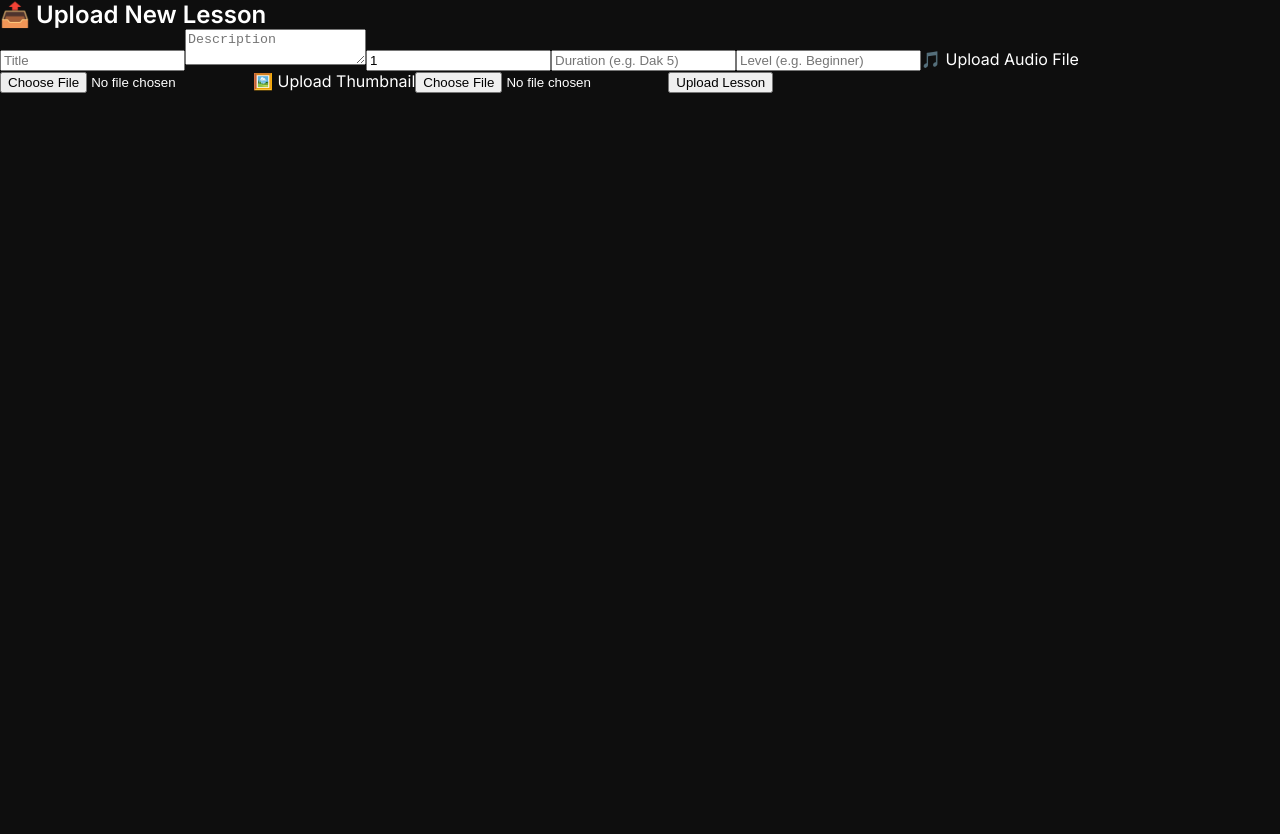
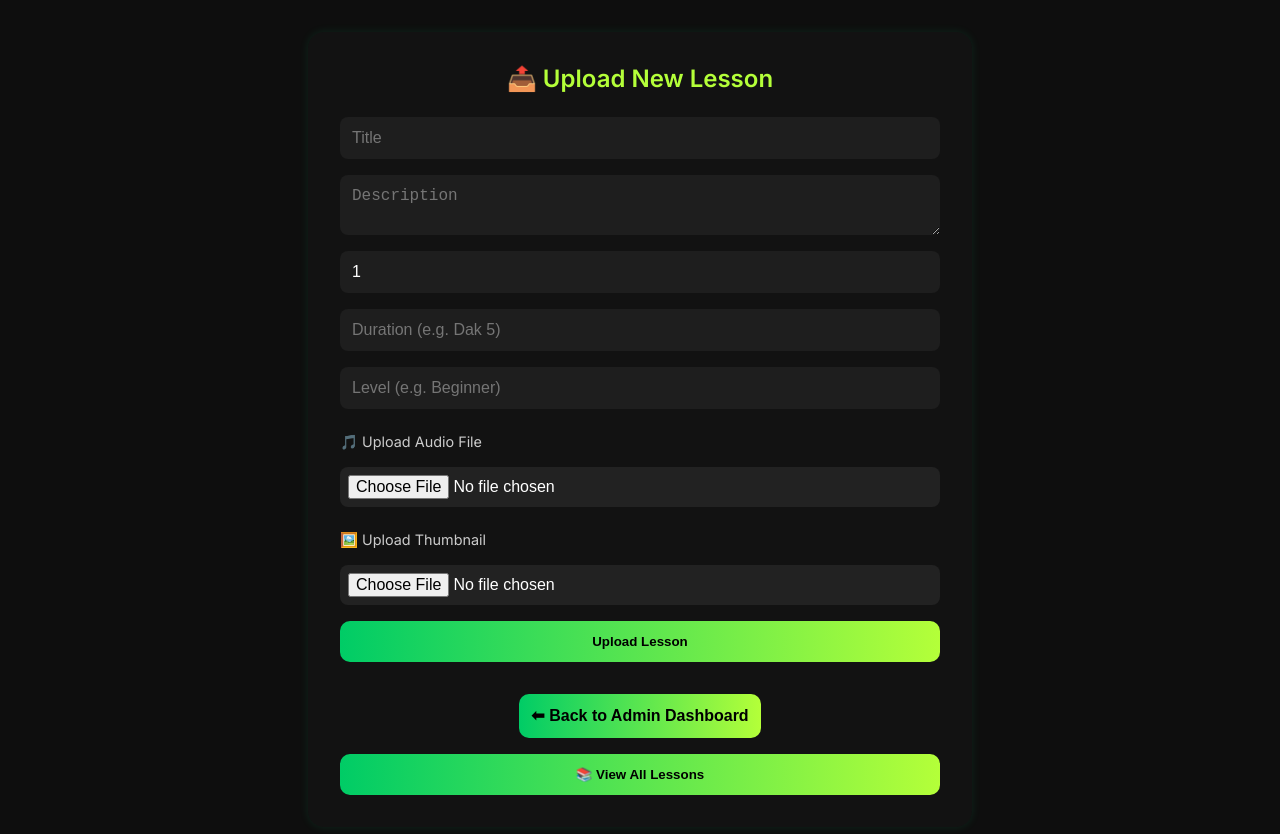
Before and after one commit to kayaniherbsgit/kilo-app, a React (Vite) app in the folder client/: page /admin/upload in a window 1280 px wide. Shown: the top 834 px of the page. Before the commit the page ends 800 px from the top, so only its background shows below. Built offline with nearby package versions, Linux system fonts and the light colour scheme; no server answers.

Commit message:
New Commits

```diff
--- a/client/src/components/admin/BackToDashboard.jsx
+++ b/client/src/components/admin/BackToDashboard.jsx
@@ -1,23 +1,15 @@
 // src/components/admin/BackToDashboard.jsx
 import React from 'react';
 import { Link } from 'react-router-dom';
-import { FaArrowLeft } from 'react-icons/fa';
-import { motion } from 'framer-motion';
-import '../../styles/admin/BackToDashboard.css';
+import '../../styles/admin/AdminLessons.css'; // or your global admin CSS
 
 const BackToDashboard = () => {
   return (
-    <motion.div
-      className="back-to-dashboard"
-      initial={{ opacity: 0, x: -20 }}
-      animate={{ opacity: 1, x: 0 }}
-      transition={{ duration: 0.5 }}
-    >
-      <Link to="/admin" className="back-link">
-        <FaArrowLeft />
-        Back to Dashboard
+    <div className="back-dashboard-wrapper">
+      <Link to="/admin" className="back-dashboard-btn">
+        ⬅ Back to Admin Dashboard
       </Link>
-    </motion.div>
+    </div>
   );
 };
 
--- a/client/src/pages/admin/AdminUploadLesson.jsx
+++ b/client/src/pages/admin/AdminUploadLesson.jsx
@@ -1,9 +1,12 @@
 // src/pages/admin/AdminUploadLesson.jsx
 import React, { useState } from 'react';
+import { useNavigate } from 'react-router-dom';
 import axios from 'axios';
 import supabase from '../../utils/supabaseClient';
+import "../../styles/admin/AdminUploadLesson.css";
 
 const AdminUploadLesson = () => {
+  const navigate = useNavigate();
   const [title, setTitle] = useState('');
   const [description, setDescription] = useState('');
   const [day, setDay] = useState(1);
@@ -16,31 +19,33 @@ const AdminUploadLesson = () => {
 
   // Upload to Supabase
 const uploadToSupabase = async (file, folder = 'lessons') => {
-  const fileName = `${Date.now()}-${file.name}`;
+  if (!file) return null;
 
-  console.log("Uploading:", file.name);
+  const fileName = `${Date.now()}-${file.name.replace(/\s+/g, '-')}`;
 
-  const { data, error } = await supabase.storage
+  const { data, error: uploadError } = await supabase.storage
     .from(folder)
     .upload(fileName, file);
 
-  if (error) {
-    console.error("❌ Upload error from Supabase:", error.message);
+  if (uploadError) {
+    console.error("❌ Upload failed:", uploadError.message);
     return null;
   }
 
-  // ✅ Properly generate public URL
-const { data: publicData } = supabase
-  .storage
-  .from(folder)
-  .getPublicUrl(fileName);
+  const { data: publicData, error: urlError } = supabase
+    .storage
+    .from(folder)
+    .getPublicUrl(fileName);
 
-const publicUrl = publicData?.publicUrl;
+  if (urlError) {
+    console.error("❌ Failed to get public URL:", urlError.message);
+    return null;
+  }
 
-console.log("✅ File uploaded successfully. Public URL:", publicUrl);
-return publicUrl;
+  console.log("✅ Uploaded to Supabase:", publicData.publicUrl);
+  return publicData.publicUrl;
+};
 
-};
 
  const handleSubmit = async (e) => {
     e.preventDefault();
@@ -56,6 +61,8 @@ return publicUrl;
       if (thumbnail && !thumbnailUrl) throw new Error('Thumbnail upload failed');
 
       const token = localStorage.getItem('token');
+
+      console.log('🖼️ Final Thumbnail URL:', thumbnailUrl);
 
       const lessonData = {
 
@@ -126,6 +133,24 @@ return publicUrl;
         </button>
         {message && <p style={{ marginTop: '10px' }}>{message}</p>}
       </form>
+
+          <div style={{ display: 'flex', flexDirection: 'column', gap: '1rem', marginTop: '2rem' }}>
+  <button
+    className="back-dashboard-btn"
+    onClick={() => navigate('/admin')}
+  >
+    ⬅ Back to Admin Dashboard
+  </button>
+
+  <button
+    className="view-lessons-btn"
+    onClick={() => navigate('/admin/lessons')}
+  >
+    📚 View All Lessons
+  </button>
+</div>
+
+
     </div>
   );
 };
--- a/client/src/styles/admin/AdminLessons.css
+++ b/client/src/styles/admin/AdminLessons.css
@@ -216,3 +216,29 @@
 .lesson-thumb img:hover {
   transform: scale(1.02);
 }
+
+.back-dashboard-wrapper {
+  display: flex;
+  justify-content: flex-start;
+  margin-bottom: 1.5rem;
+}
+
+.back-dashboard-btn {
+  padding: 0.8rem 1.2rem;
+  background-color: transparent;
+  border: 2px solid #b4ff39;
+  color: #b4ff39;
+  border-radius: 10px;
+  cursor: pointer;
+  font-weight: bold;
+  font-size: 1rem;
+  text-decoration: none;
+  transition: all 0.25s ease-in-out;
+}
+
+.back-dashboard-btn:hover {
+  background-color: #b4ff39;
+  color: #121212;
+  box-shadow: 0 0 12px #b4ff39;
+  transform: scale(1.03);
+}
--- /dev/null
+++ b/client/src/styles/admin/AdminUploadLesson.css
@@ -0,0 +1,97 @@
+/* src/styles/admin/AdminUploadLesson.css */
+.admin-upload-page {
+  max-width: 600px;
+  margin: 2rem auto;
+  padding: 2rem;
+  background: #121212;
+  border-radius: 16px;
+  color: #fff;
+  box-shadow: 0 0 10px rgba(0, 255, 150, 0.1);
+}
+
+.admin-upload-page h2 {
+  text-align: center;
+  margin-bottom: 1.5rem;
+  color: #b4ff39;
+}
+
+.admin-upload-page form {
+  display: flex;
+  flex-direction: column;
+  gap: 1rem;
+}
+
+.admin-upload-page input,
+.admin-upload-page textarea {
+  padding: 0.75rem;
+  border: none;
+  border-radius: 8px;
+  background: #1e1e1e;
+  color: white;
+  font-size: 1rem;
+}
+
+.admin-upload-page input[type="file"] {
+  padding: 0.5rem;
+  background: #222;
+}
+
+.admin-upload-page label {
+  font-size: 0.9rem;
+  margin-top: 0.5rem;
+  color: #ccc;
+}
+
+.admin-upload-page button {
+  padding: 0.8rem;
+  background: linear-gradient(90deg, #00cc66, #b4ff39);
+  color: #000;
+  border: none;
+  border-radius: 10px;
+  cursor: pointer;
+  font-weight: bold;
+  transition: transform 0.2s ease;
+}
+
+.admin-upload-page button:hover {
+  transform: scale(1.02);
+}
+
+.admin-upload-page p {
+  text-align: center;
+  font-size: 0.9rem;
+  color: #aaa;
+}
+
+.back-dashboard-btn {
+  padding: 0.75rem 1.2rem;
+  background-color: transparent;
+  border: 2px solid #b4ff39;
+  color: #b4ff39;
+  border-radius: 10px;
+  cursor: pointer;
+  font-weight: bold;
+  transition: all 0.2s ease-in-out;
+  display: block;
+  margin: 0 auto;
+}
+
+.back-dashboard-btn:hover {
+  background-color: #b4ff39;
+  color: #121212;
+}
+
+.view-lessons-btn {
+  background-color: #2d89ef;
+  color: white;
+  border: none;
+  padding: 10px;
+  font-weight: bold;
+  border-radius: 8px;
+  cursor: pointer;
+  transition: background 0.3s ease;
+}
+
+.view-lessons-btn:hover {
+  background-color: #1c6ed2;
+}
--- a/client/src/styles/admin/BackToDashboard.css
+++ b/client/src/styles/admin/BackToDashboard.css
@@ -1,28 +1,20 @@
-.back-to-dashboard {
-  margin-bottom: 1.5rem;
-  display: flex;
-  justify-content: flex-start;
+.back-dashboard-btn {
+  padding: 0.8rem 1.2rem;
+  background-color: transparent;
+  border: 2px solid #b4ff39;
+  color: #b4ff39;
+  border-radius: 10px;
+  cursor: pointer;
+  font-weight: bold;
+  font-size: 1rem;
+  transition: all 0.25s ease-in-out;
+  text-align: center;
+  width: 100%;
 }
 
-.back-link {
-  display: inline-flex;
-  align-items: center;
-  gap: 0.4rem;
-  background: #1a1a1a;
-  color: #b4ff39;
-  border: 1px solid #2d2d2d;
-  padding: 0.6rem 1.2rem;
-  border-radius: 12px;
-  font-weight: 600;
-  font-size: 0.95rem;
-  text-decoration: none;
-  box-shadow: 0 0 6px rgba(180, 255, 57, 0.2);
-  transition: all 0.3s ease;
+.back-dashboard-btn:hover {
+  background-color: #b4ff39;
+  color: #121212;
+  box-shadow: 0 0 12px #b4ff39;
+  transform: scale(1.03);
 }
-
-.back-link:hover {
-  background: #b4ff39;
-  color: #0d0d0d;
-  box-shadow: 0 0 12px #b4ff39;
-  transform: translateY(-1px);
-}
```
Also changed, not shown: client/src/styles/AdminUpload.css (deleted, +0 -38 lines), client/src/supabaseClient.js (line endings or trailing spaces).
